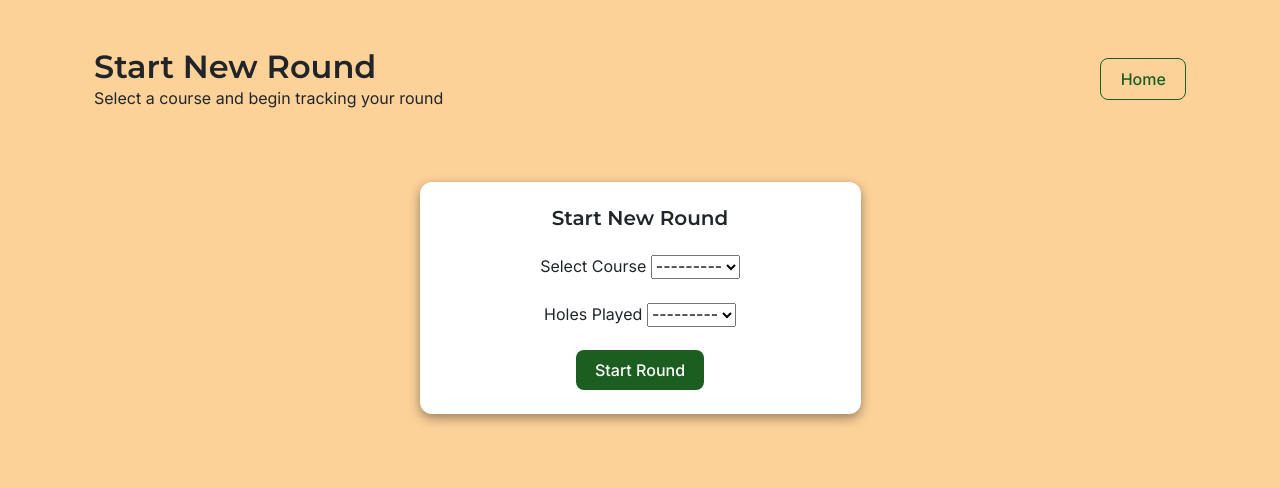
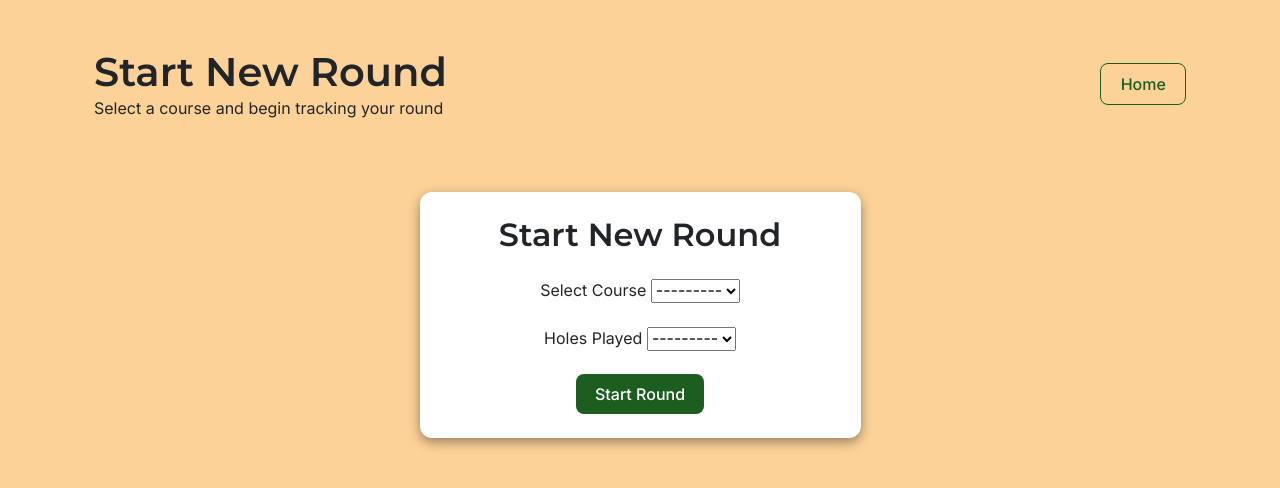
Before and after one commit to N-Smillie/golf-tracker-project, a Django app: page /rounds/start/ in a window 1280 px wide. Shown: the part 60-548 px from the top of the page. Run offline with Django 4.2, Linux system fonts and the light colour scheme; the visitor is signed in with stand-in values (Sample User, id 1); data that the repository does not hold is empty.

Commit message:
fixed heading elements and validated HTML pages and documented

```diff
--- a/courses/templates/courses/course_detail.html
+++ b/courses/templates/courses/course_detail.html
@@ -6,7 +6,7 @@
 <!-- Header -->
     <div class="d-flex flex-column flex-md-row justify-content-between align-items-center mb-4">
         <div>
-            <h2>{{ course.name }}</h2>
+            <h1>{{ course.name }}</h1>
             <span>Course Scorecard</span>
         </div>
 
--- a/courses/templates/courses/course_list.html
+++ b/courses/templates/courses/course_list.html
@@ -4,7 +4,7 @@
 {% block content %}
 
 <div class="d-flex justify-content-between align-items-center mb-4">
-    <h2 class="mb-0">Courses</h2>
+    <h1 class="mb-0">Courses</h1>
 
     <a href="{% url 'home' %}" class="btn btn-outline-secondary">
         Home
@@ -19,7 +19,7 @@
                     <img src="{% static course.image %}" class="course-img" alt="{{ course.name }} logo">
                 {% endif %}
                 <div class="card-body text-center">
-                        <h5 class="card-title">{{ course.name }}</h5>
+                        <h2 class="card-title">{{ course.name }}</h2>
                         <a href="{% url 'course_detail' course.slug %}" class="btn btn-primary">
                             View Course
                         </a>
--- a/rounds/templates/rounds/round_history.html
+++ b/rounds/templates/rounds/round_history.html
@@ -4,7 +4,7 @@
 
 <div class="container-fluid py-4">
     <div class="d-flex justify-content-between align-items-center mb-4">
-        <h2 class="mb-0">Round History</h2>
+        <h1 class="mb-0">Round History</h1>
 
         <a href="{% url 'home' %}" class="btn btn-outline-secondary">
             Home
--- a/rounds/templates/rounds/start_round.html
+++ b/rounds/templates/rounds/start_round.html
@@ -8,9 +8,9 @@
 
             <div>
 
-                <h2 class="mb-0">
+                <h1 class="mb-0">
                     Start New Round
-                </h2>
+                </h1>
 
                 <span>
                     Select a course and begin tracking your round
@@ -28,7 +28,7 @@
 
             <div class="card">
                 <div class="card-body">
-                    <h5 class="card-title text-center mb-4">Start New Round</h5>
+                    <h2 class="card-title text-center mb-4">Start New Round</h2>
 
                     <form method="POST">
                         {% csrf_token %}
--- a/templates/account/login.html
+++ b/templates/account/login.html
@@ -8,7 +8,7 @@
 {% block content %}
 
 <div class="container">
-    <h3>Sign In</h3>
+    <h1>Sign In</h1>
 
     <p>
         Welcome back to Golf Tracker. Track your rounds and improve your game.
--- a/templates/account/signup.html
+++ b/templates/account/signup.html
@@ -4,7 +4,7 @@
 
 {% block content %}
 
-<h3>Register</h3>
+<h1>Register</h1>
 
 <form method="POST" action="{% url 'account_signup' %}">
     {% csrf_token %}
--- a/templates/base.html
+++ b/templates/base.html
@@ -1,8 +1,10 @@
 {% load static %}
 
 <!doctype html>
-<html>
+<html lang="en">
   <head>
+    <meta charset="UTF-8">
+    <meta name="viewport" content="width=device-width, initial-scale=1.0">
     <title>Golf Tracker</title>
     <!-- Favicon -->
      <link rel="icon" type="image/svg+xml" href="{% static 'images/golf-logo.png' %}">
@@ -12,9 +14,9 @@
     <link
       href="https://cdn.jsdelivr.net/npm/bootstrap@5.3.3/dist/css/bootstrap.min.css"
       rel="stylesheet"
-    />
+    >
     <!-- CSS -->
-    <link rel="stylesheet" href="{% static 'css/style.css' %}" />
+    <link rel="stylesheet" href="{% static 'css/style.css' %}">
 
   </head>
   <body>
--- a/templates/home.html
+++ b/templates/home.html
@@ -37,7 +37,7 @@
 
                     <div class="card-body">
 
-                        <h4>Start Round</h4>
+                        <h2>Start Round</h2>
 
                         <p>
                             Record scores during your round.
```
Also changed, not shown: rounds/templates/rounds/round_detail.html (+6 -5 lines), README.md.
